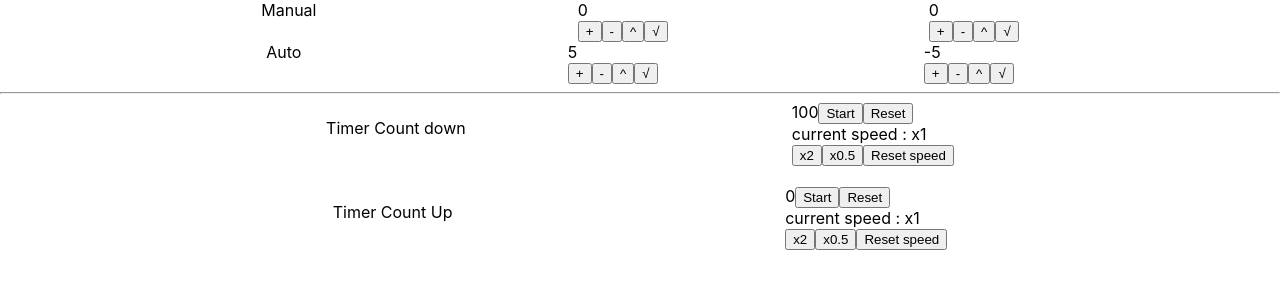
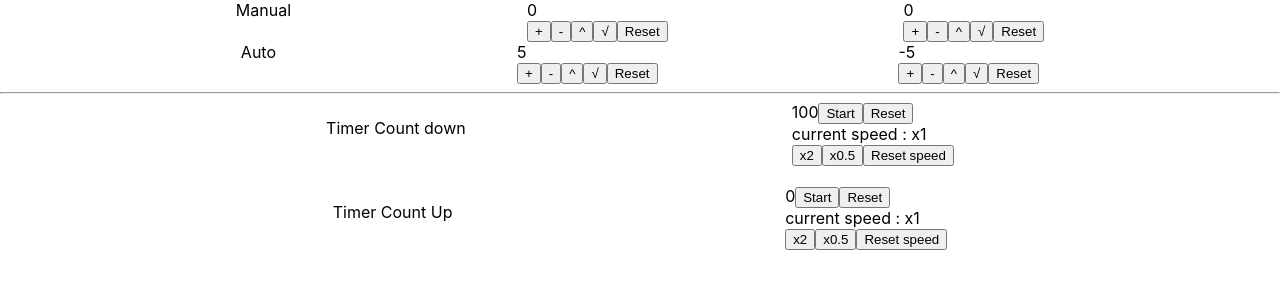
Before and after one commit to jasonlimantoro/react-hook, a React (Create React App) app: page / in a window 1280 px wide. Shown: the top 300 px of the page. Built offline with nearby package versions, Linux system fonts and the light colour scheme.

Commit message:
add reset button for Counter component

```diff
--- a/src/components/Counter.js
+++ b/src/components/Counter.js
@@ -20,6 +20,9 @@ const Counter = ({ initial, autoIncrement, autoDecrement }) => {
   const boundSqrt = () => (
     dispatch(CounterActionCreators.sqrt())
   );
+  const boundReset = () => (
+    dispatch(CounterActionCreators.reset())
+  );
 
   return (
     <div>
@@ -29,6 +32,7 @@ const Counter = ({ initial, autoIncrement, autoDecrement }) => {
         <button onClick={boundDecrement}>-</button>
         <button onClick={boundQuadratic}>^</button>
         <button onClick={boundSqrt}>&#8730;</button>
+        <button onClick={boundReset}>Reset</button>
       </div>
     </div>
   );
```
